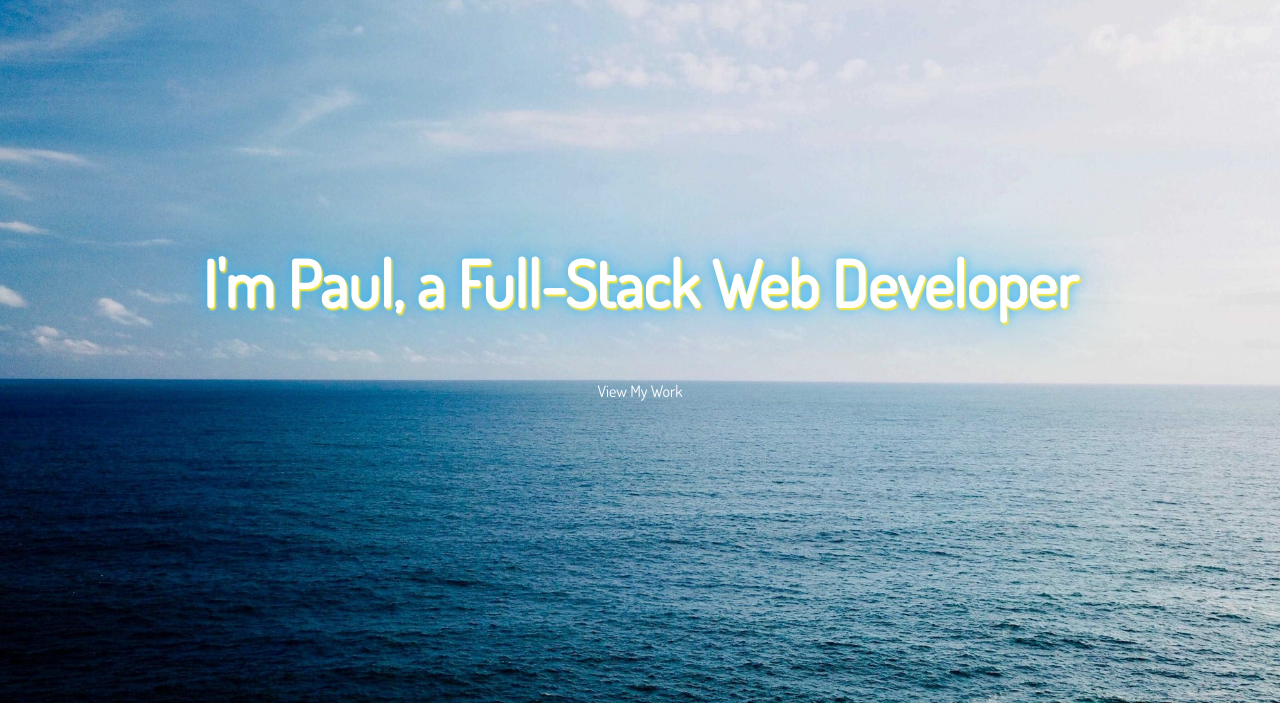
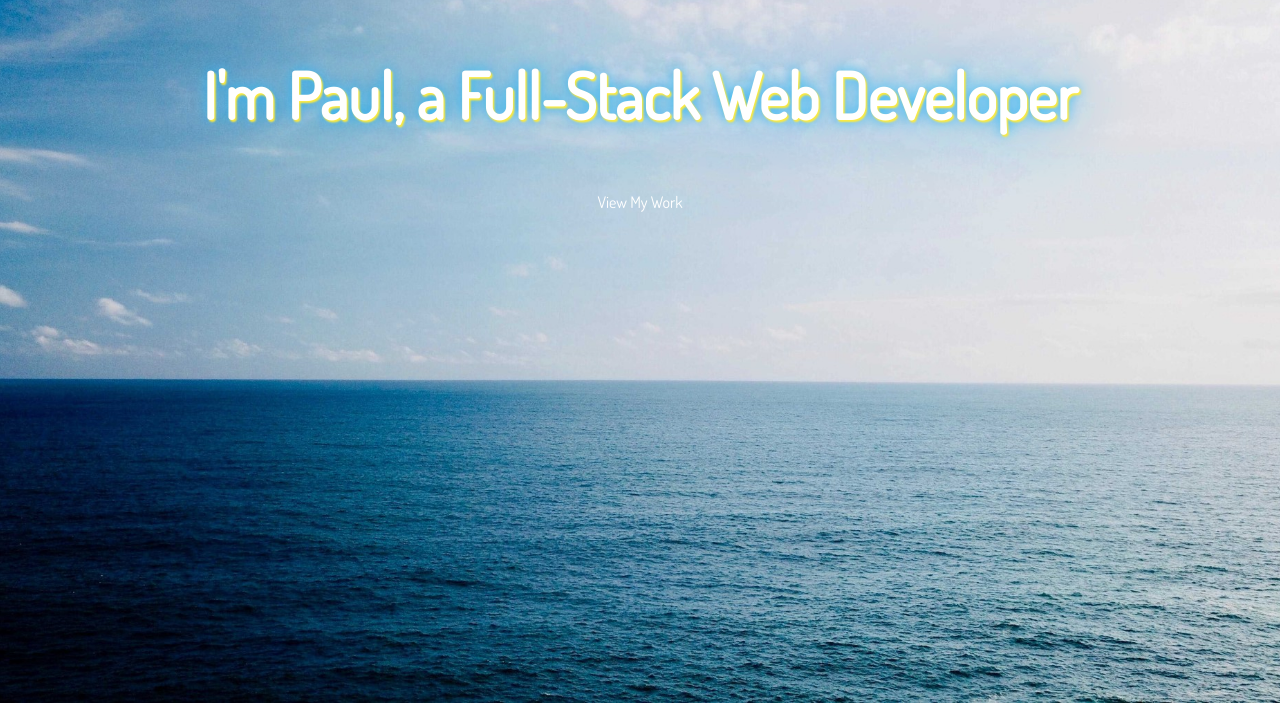
Before and after one commit to PaulKlein22/portfolio, a website: page dist/index.html in a window 1280 px wide. Shown: the part 97-800 px from the top of the page. Drawn offline with Linux system fonts and the light colour scheme.

Commit message:
Adjusting media queries

```diff
--- a/scss/_media.scss
+++ b/scss/_media.scss
@@ -157,7 +157,7 @@
 @media only screen and (min-width: 992px) {
   #header-home {
     .header-content {
-      padding-top: 16.8rem;
+      padding-top: 27.4.8rem;
     }
   }
 }
@@ -166,7 +166,7 @@
 @media only screen and (min-width: 1224px) {
   #header-home {
     .header-content {
-      padding-top: 16.8rem;
+      padding-top: 27.4.8rem;
     }
   }
 }
```
Also changed, not shown: dist/css/main.css.
